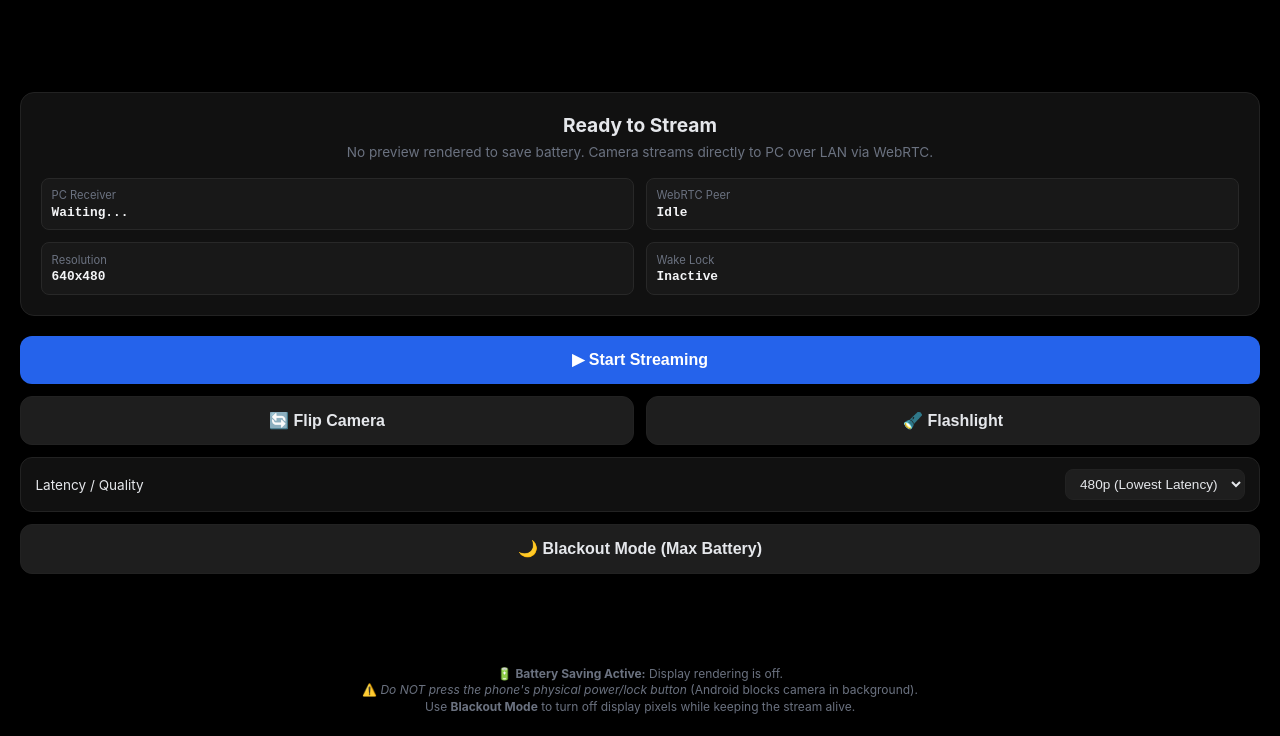
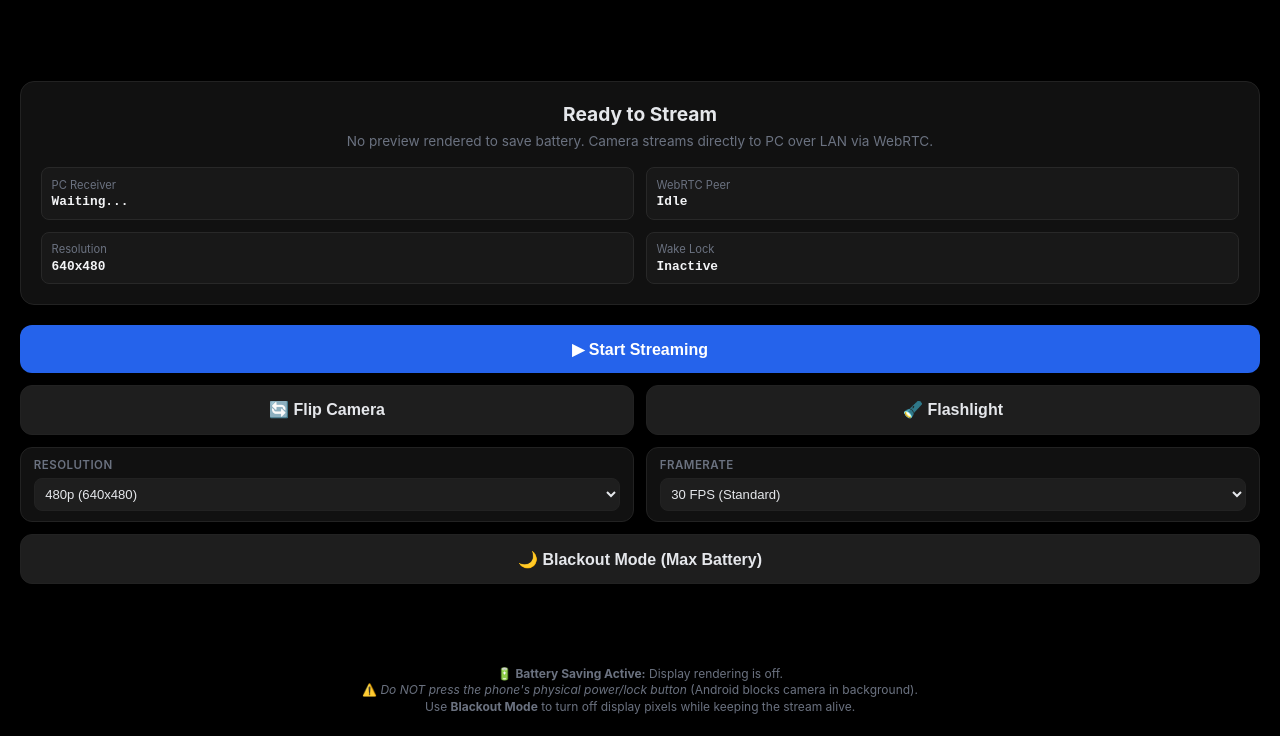
Before and after one commit to Matredit/lan-webcam, a website: page public/phone.html in a window 1280 px wide. Shown: the part 64-800 px from the top of the page. Drawn offline with nearby package versions, Linux system fonts and the light colour scheme; no server answers.

Commit message:
add framerate selection (useless)

```diff
--- a/public/phone.html
+++ b/public/phone.html
@@ -170,24 +170,36 @@
       gap: 0.75rem;
     }
 
-    .select-group {
-      display: flex;
-      align-items: center;
-      justify-content: space-between;
+    .settings-grid {
+      display: grid;
+      grid-template-columns: 1fr 1fr;
+      gap: 0.75rem;
+    }
+    .select-card {
       background: var(--card-bg);
       border: 1px solid var(--border);
       border-radius: 12px;
-      padding: 0.65rem 0.9rem;
-      font-size: 0.85rem;
+      padding: 0.65rem 0.8rem;
+      display: flex;
+      flex-direction: column;
+      gap: 0.35rem;
     }
-    select {
+    .select-card label {
+      font-size: 0.72rem;
+      color: var(--text-muted);
+      font-weight: 600;
+      text-transform: uppercase;
+      letter-spacing: 0.04em;
+    }
+    .select-card select {
       background: #1e1e1e;
       color: var(--text);
       border: 1px solid var(--border);
       border-radius: 8px;
-      padding: 0.4rem 0.6rem;
-      font-size: 0.85rem;
+      padding: 0.45rem 0.4rem;
+      font-size: 0.82rem;
       outline: none;
+      width: 100%;
     }
 
     /* Battery Notice */
@@ -281,13 +293,25 @@
         </button>
       </div>
 
-      <div class="select-group">
-        <span>Latency / Quality</span>
-        <select id="res-select" onchange="changeResolution()">
-          <option value="480p" selected>480p (Lowest Latency)</option>
-          <option value="360p">360p (Ultra Fast)</option>
-          <option value="720p">720p (Standard)</option>
-        </select>
+      <div class="settings-grid">
+        <div class="select-card">
+          <label for="res-select">Resolution</label>
+          <select id="res-select" onchange="updateCameraSettings()">
+            <option value="360p">360p (480x360)</option>
+            <option value="480p" selected>480p (640x480)</option>
+            <option value="720p">720p (1280x720)</option>
+            <option value="1080p">1080p (1920x1080)</option>
+          </select>
+        </div>
+        <div class="select-card">
+          <label for="fps-select">Framerate</label>
+          <select id="fps-select" onchange="updateCameraSettings()">
+            <option value="15">15 FPS (Battery)</option>
+            <option value="24">24 FPS (Cinema)</option>
+            <option value="30" selected>30 FPS (Standard)</option>
+            <option value="60">60 FPS (Smooth)</option>
+          </select>
+        </div>
       </div>
 
       <button id="blackout-btn" class="btn btn-secondary" onclick="enterBlackout()">
@@ -329,13 +353,15 @@
     const toggleBtn = document.getElementById('toggle-stream-btn');
     const blackoutOverlay = document.getElementById('blackout-overlay');
     const resSelect = document.getElementById('res-select');
+    const fpsSelect = document.getElementById('fps-select');
     const torchBtn = document.getElementById('torch-btn');
 
     // Resolution constraints mapping
     const RESOLUTION_CONFIG = {
       '360p': { width: { ideal: 480 }, height: { ideal: 360 }, maxBitrate: 800000 },
       '480p': { width: { ideal: 640 }, height: { ideal: 480 }, maxBitrate: 1500000 },
-      '720p': { width: { ideal: 1280 }, height: { ideal: 720 }, maxBitrate: 2500000 }
+      '720p': { width: { ideal: 1280 }, height: { ideal: 720 }, maxBitrate: 2500000 },
+      '1080p': { width: { ideal: 1920 }, height: { ideal: 1080 }, maxBitrate: 4500000 }
     };
 
     // Socket.io connection
@@ -514,13 +540,14 @@
     // Camera Acquisition
     async function startCamera() {
       const resConfig = RESOLUTION_CONFIG[resSelect.value] || RESOLUTION_CONFIG['480p'];
+      const targetFps = parseInt(fpsSelect ? fpsSelect.value : '30', 10) || 30;
       const constraints = {
         audio: false, // video only for lowest latency
         video: {
           facingMode: currentFacingMode,
           width: resConfig.width,
           height: resConfig.height,
-          frameRate: { ideal: 30, max: 30 }
+          frameRate: { ideal: targetFps, max: targetFps }
         }
       };
 
@@ -754,7 +781,7 @@
       }
     }
 
-    async function changeResolution() {
+    async function updateCameraSettings() {
       if (!isStreaming) return;
       try {
         stopCamera();
@@ -766,7 +793,7 @@
           const videoSender = senders.find(s => s.track && s.track.kind === 'video');
           if (videoSender) {
             await videoSender.replaceTrack(newTrack);
-            const resConfig = RESOLUTION_CONFIG[resSelect.value];
+            const resConfig = RESOLUTION_CONFIG[resSelect.value] || RESOLUTION_CONFIG['480p'];
             const params = videoSender.getParameters();
             if (params.encodings && params.encodings.length > 0) {
               params.encodings[0].maxBitrate = resConfig.maxBitrate;
@@ -775,9 +802,10 @@
           }
         }
       } catch (err) {
-        console.error('[Resolution] Error changing resolution:', err);
+        console.error('[Settings] Error updating camera settings:', err);
       }
     }
+    const changeResolution = updateCameraSettings;
 
     // Fullscreen Helpers
     async function enterFullscreen() {
```
